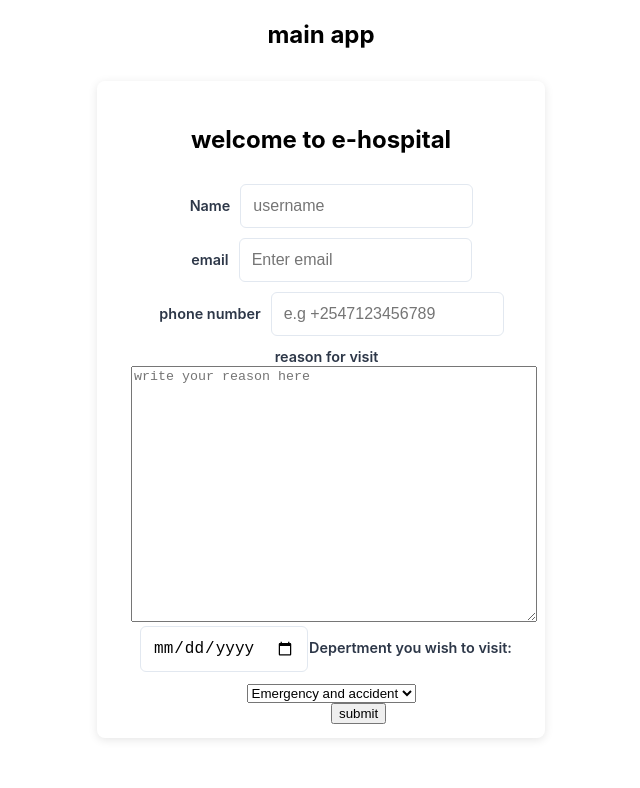
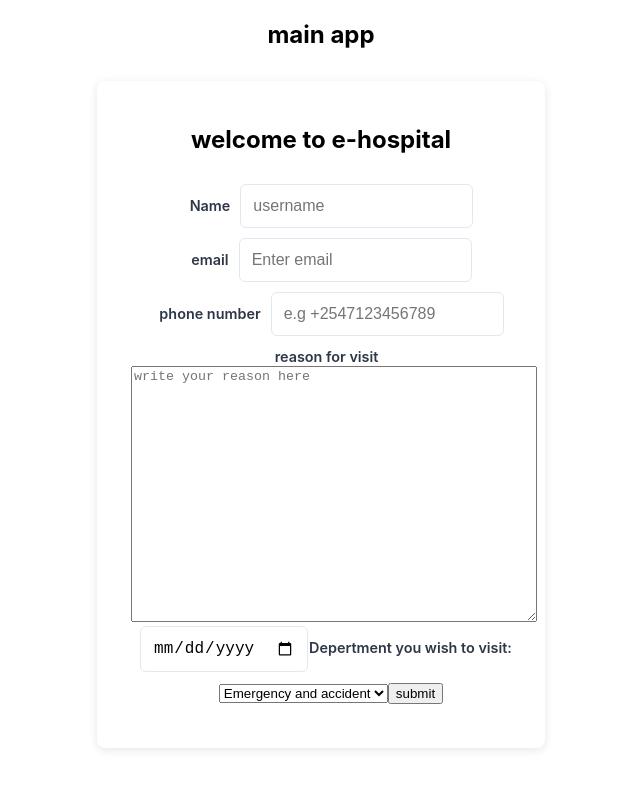
Before and after one commit to Kris-Ekiteles/remote-admission-system, a React (Create React App) app: page / in a window 1280 px wide. Shown: the top 788 px of the page, without its empty margins (319-959 px from the left). Built offline with nearby package versions, Linux system fonts and the light colour scheme.

Commit message:
changes on button

```diff
--- a/src/components/landing.css
+++ b/src/components/landing.css
@@ -1,3 +1,6 @@
+body{
+    box-sizing: border-box;
+}
 .form-container {
   max-width: 400px;
   margin: 2rem auto;
@@ -10,7 +13,7 @@
     margin-top: 10px;
 } */
 form {
-  height: 520px;
+  height: 530px;
   width: 400px;
   display: block;
   padding: 10px;
@@ -41,10 +44,16 @@ textarea {
   width: 100%;
   outline: none;
 }
-button {
+.form-container .btn {
   margin-left: 50%;
   display: block;
+  padding: 8px;
+  cursor: pointer;
 }
 #single-select {
   outline: none;
 }
+@media (max-width: 600px){
+
+
+}
```
